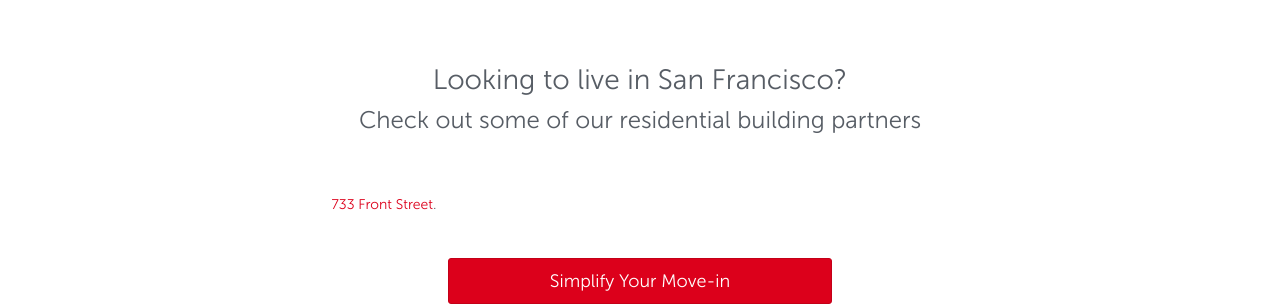
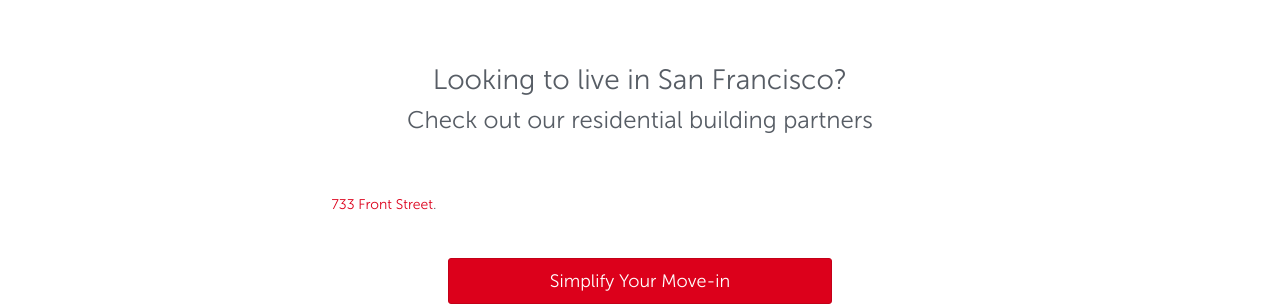
Before and after one commit to craigsmith24/omni-web-local, a Jekyll site: the page built from san-francisco/financial-district.markdown, in a window 1280 px wide. Shown: the part 1743-2049 px from the top of the page. Built offline with Jekyll 4.4.1, drawn with Linux system fonts in a browser that asks for light colours.

Commit message:
Update _config.yml

```diff
--- a/_config.yml
+++ b/_config.yml
@@ -35,7 +35,7 @@ defaults:
         values:
             section_2_subheader: "Want to avoid self storage? Omni can help!"
             section_3_subheader: "Neighborhood spots we dig"
-            section_4_subheader: "Check out some of our residential building partners"
+            section_4_subheader: "Check out our residential building partners"
     -
         scope:
             path: "san-francisco"
```
